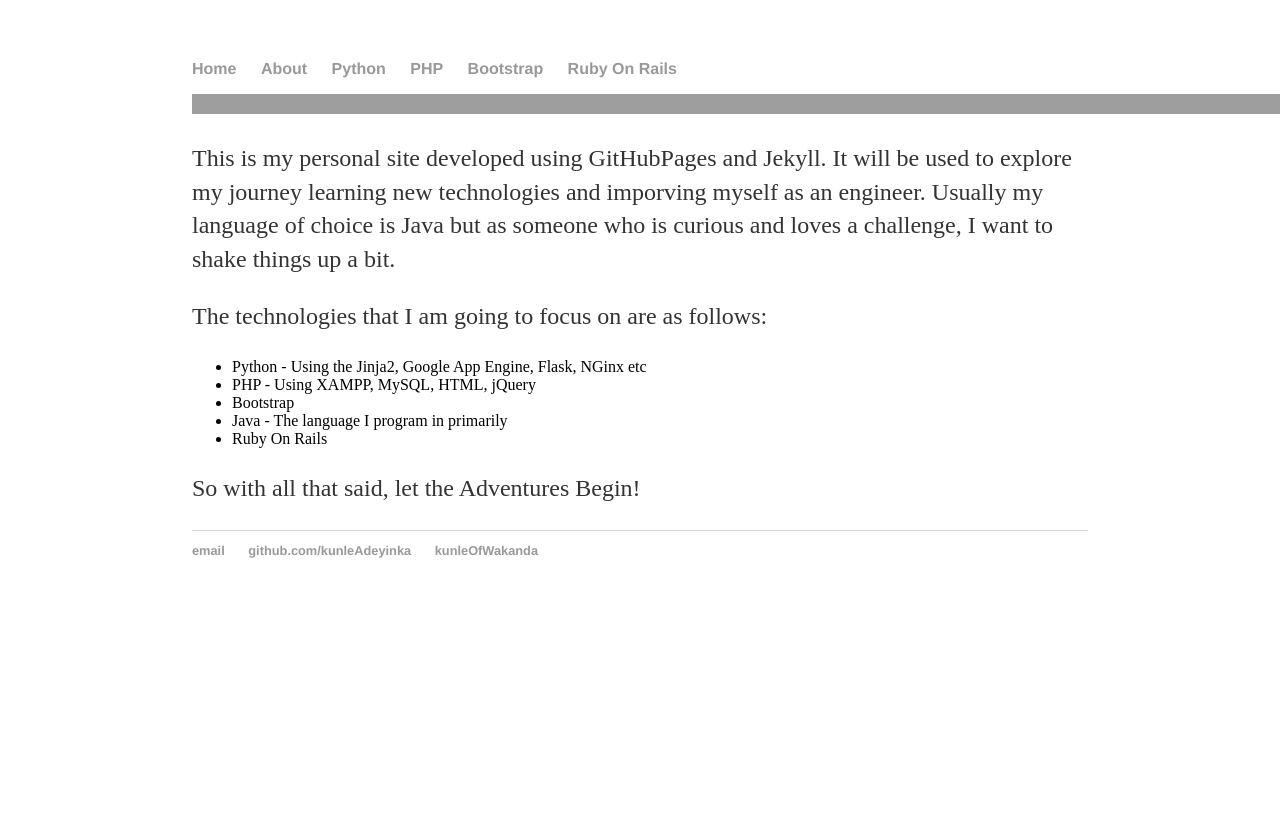
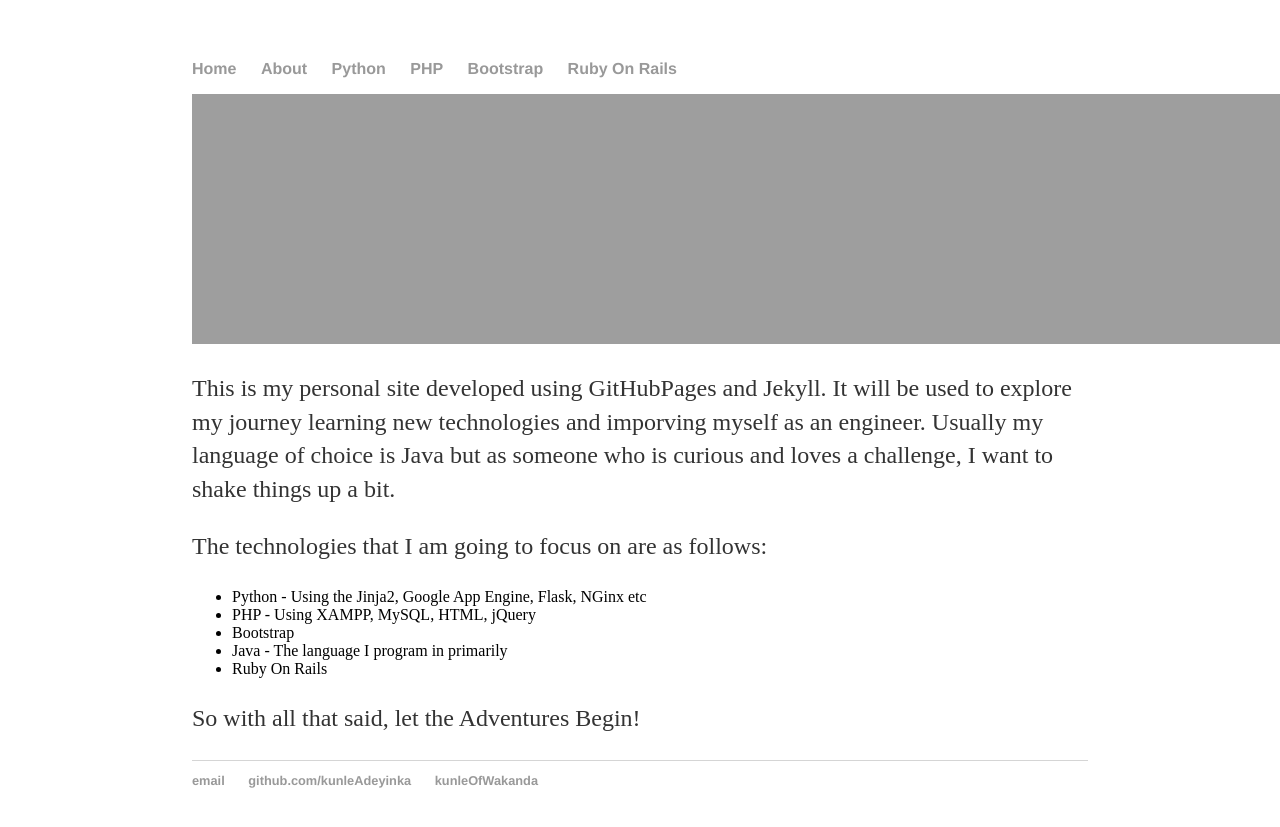
Before and after one commit to kunleAdeyinka/kunleAdeyinka.github.io, a Jekyll site: the page built from index.html, in a window 1280 px wide. Shown: the top 827 px of the page. Built offline with Jekyll 4.4.1, drawn with Linux system fonts in a browser that asks for light colours; Markdown is read by kramdown in place of the engine named in the settings.

Commit message:
adjusted image on front page2

```diff
--- a/index.html
+++ b/index.html
@@ -3,7 +3,7 @@ layout: default
 title: Kunle Adeyinka, Home page
 ---
 <div class="blurb">
-	<img src="http://kunleadeyinka.github.io/img/code.png" alt="Code Image" height="20" width="1200">
+	<img src="http://kunleadeyinka.github.io/img/code.png" alt="Code Image" height="250" width="1100">
 	<p>This is my personal site developed using GitHubPages and Jekyll. It will be used to explore my journey learning new technologies and imporving myself
 	   as an engineer. Usually my language of choice is Java but as someone who is curious and loves a challenge, I want to shake things up a bit.</p>
 	<p>The technologies that I am going to focus on are as follows:</p>
```
